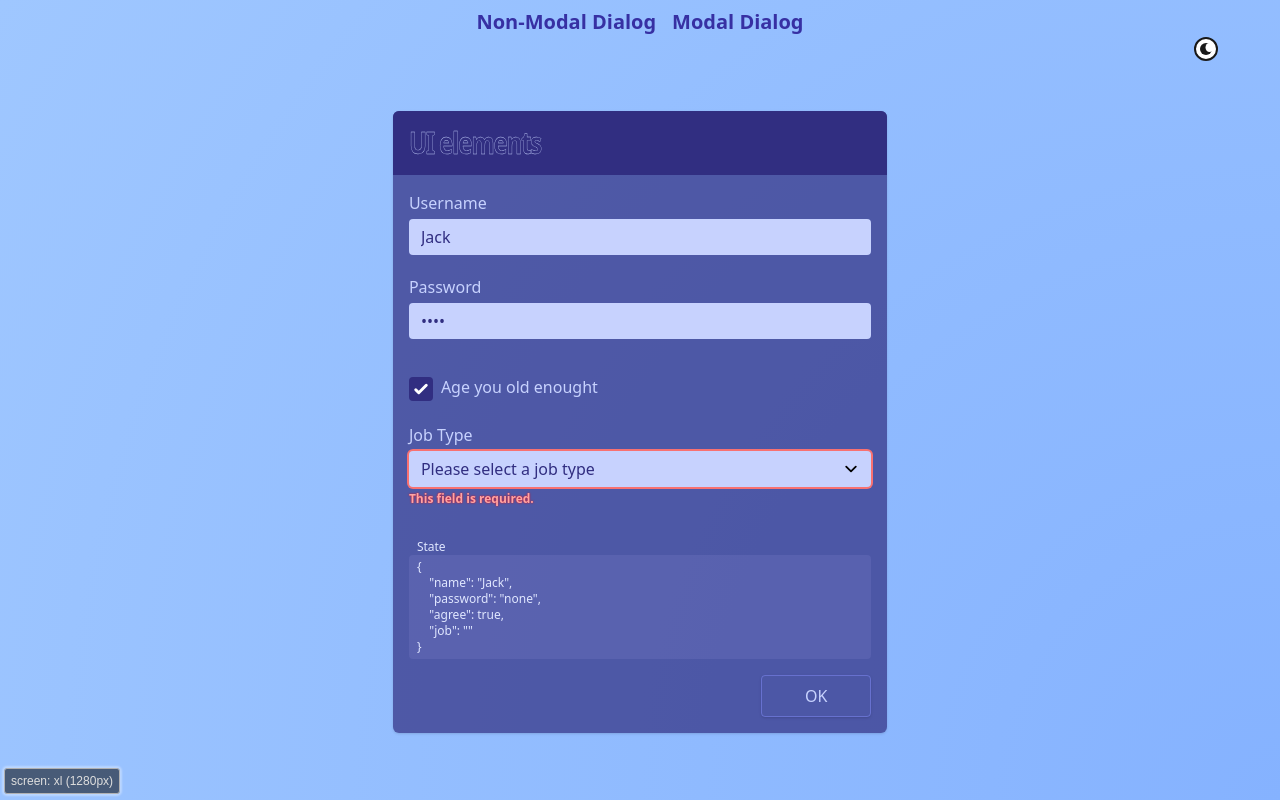
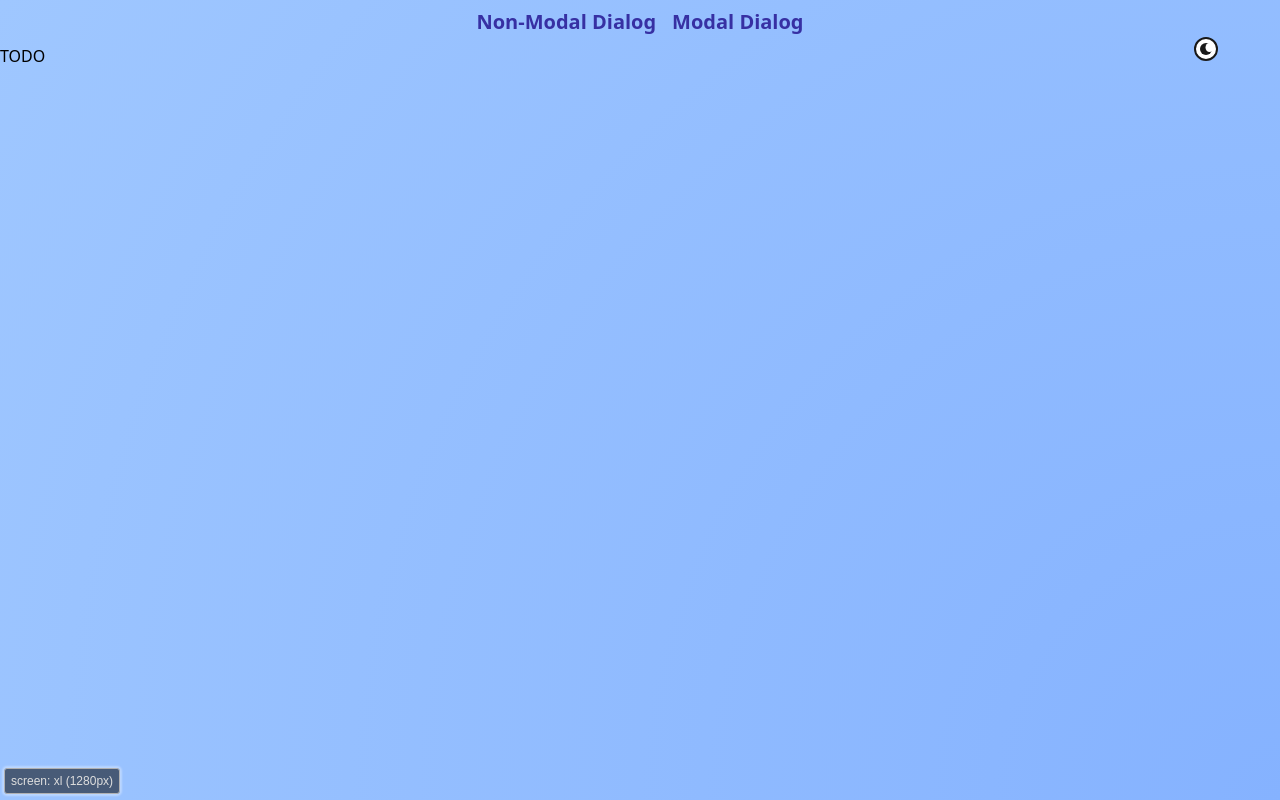
Before and after one commit to maxzz/forms-wreducer, a React (Vite) app: page / in a window 1280 px wide. Both pictures are taken after a click on the button "Modal Dialog". Built offline with nearby package versions, Linux system fonts and the light colour scheme.

Commit message:
WIP. app. add form selector w/ jotai

```diff
--- a/src/App.tsx
+++ b/src/App.tsx
@@ -1,8 +1,11 @@
 import { FormWithReducer } from "@/components/FormWithReducer";
 import { BWSwitch } from '@/components/BWSwitch';
 import { AppHeader } from "./components/AppHeader";
+import { useAtomValue } from "jotai";
+import { currentScreenAtom } from "./store";
 
 function App() {
+    const screen = useAtomValue(currentScreenAtom);
     return (
         <div
             className="h-screen relative debug-screens flex flex-col"
@@ -13,7 +16,8 @@ function App() {
                 <BWSwitch />
             </div>
 
-            <FormWithReducer />
+            {screen === 0 && <FormWithReducer />}
+            {screen === 1 && <div className="">TODO</div> }
         </div>
     );
 }
--- a/src/components/AppHeader/index.tsx
+++ b/src/components/AppHeader/index.tsx
@@ -1,13 +1,16 @@
 import React from 'react';
+import { useSetAtom } from 'jotai';
+import { currentScreenAtom } from '@/store';
 
 export function AppHeader() {
+    const setScreen = useSetAtom(currentScreenAtom);
     return (
         <ul className="px-4 py-2 text-xl font-semibold text-indigo-800 flex justify-center space-x-4">
             <li>
-                <button>Non-Modal Dialog</button>
+                <button onClick={() => setScreen(0)}>Non-Modal Dialog</button>
             </li>
             <li>
-                <button>Modal Dialog</button>
+                <button onClick={() => setScreen(1)}>Modal Dialog</button>
             </li>
         </ul>
     );
--- /dev/null
+++ b/src/store/index.ts
@@ -0,0 +1,3 @@
+import { atom } from "jotai";
+
+export const currentScreenAtom = atom(0);
```
